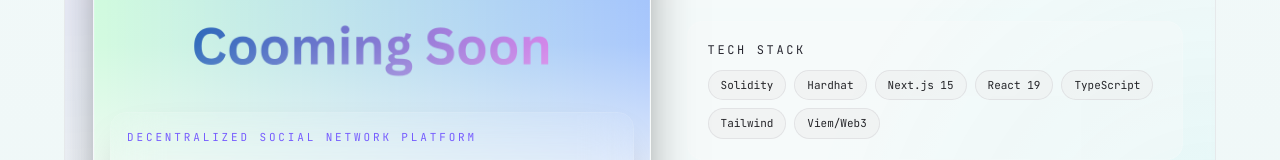
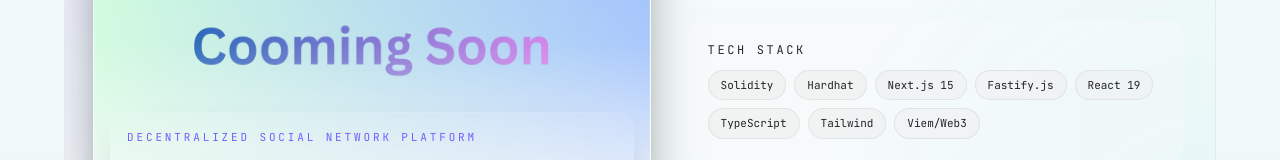
Before and after one commit to TahirMustafa-NO-ONE/tahir-portfolio, a Next.js app: page / in a window 1280 px wide. Shown: the part 4466-4626 px from the top of the page. Built offline with nearby package versions, Linux system fonts and the light colour scheme.

Commit message:
added random update ksdbwbgwebygubcg

```diff
--- a/components/sections/ProjectsSection.tsx
+++ b/components/sections/ProjectsSection.tsx
@@ -73,6 +73,7 @@ const projects = [
       "Solidity",
       "Hardhat",
       "Next.js 15",
+      "Fastify.js",
       "React 19",
       "TypeScript",
       "Tailwind",
```
